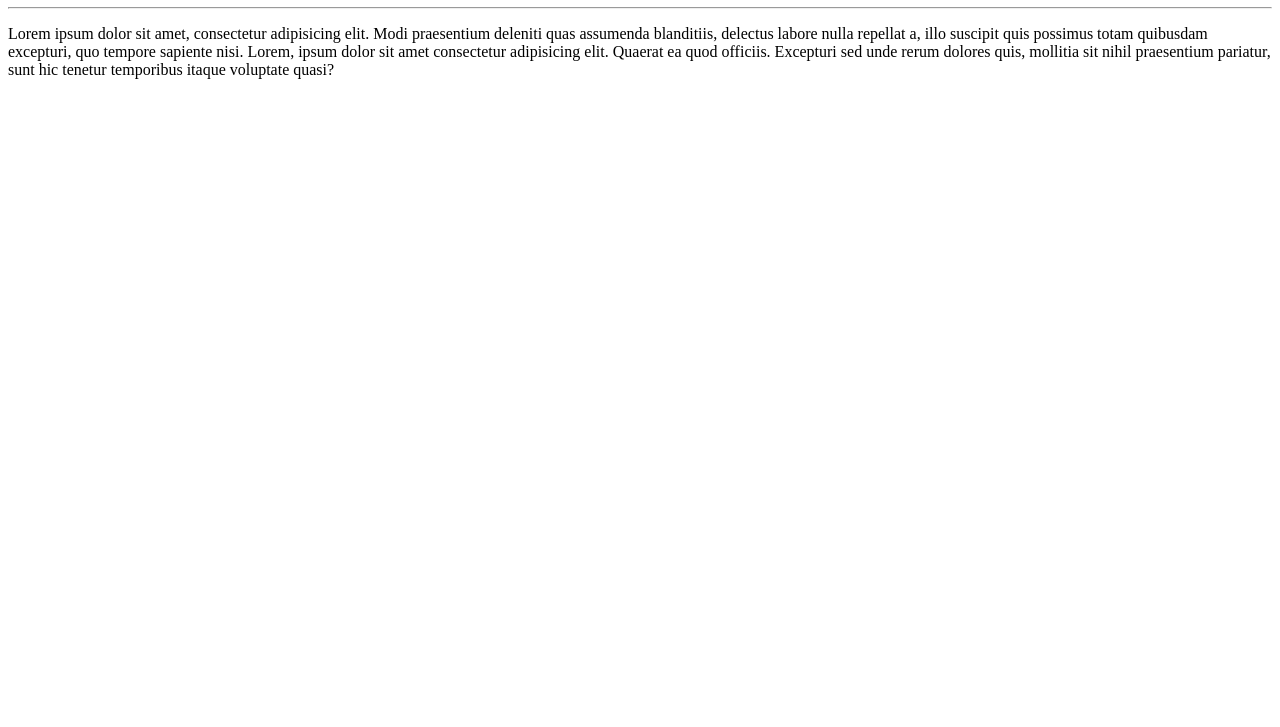
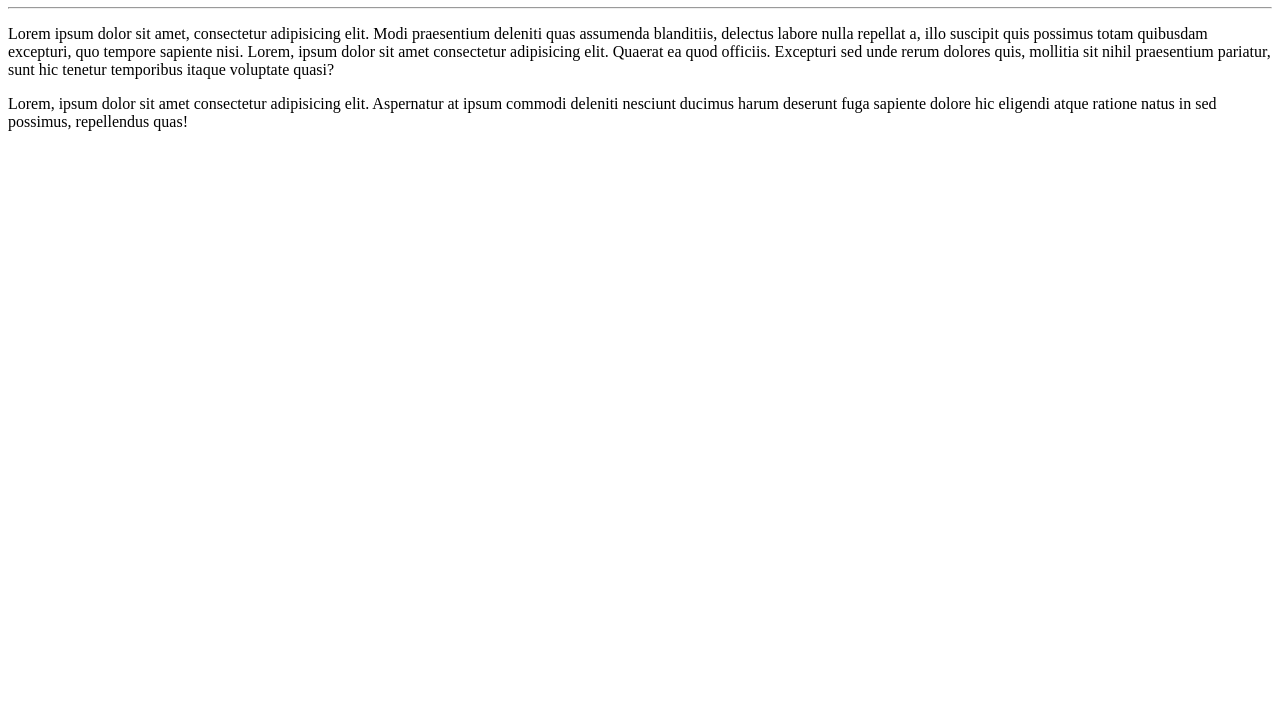
Before and after one commit to Gusta-12/Ola-Mundo, a plain HTML site: page site-exemplo/index.html in a window 1280 px wide. Shown: the part 73-800 px from the top of the page. Drawn offline with Linux system fonts and the light colour scheme.

Commit message:
adicionei um parágrafo

```diff
--- a/site-exemplo/index.html
+++ b/site-exemplo/index.html
@@ -9,5 +9,6 @@
     <h1>Olá, Mundo!</h1>
     <hr>
     <p>Lorem ipsum dolor sit amet, consectetur adipisicing elit. Modi praesentium deleniti quas assumenda blanditiis, delectus labore nulla repellat a, illo suscipit quis possimus totam quibusdam excepturi, quo tempore sapiente nisi. Lorem, ipsum dolor sit amet consectetur adipisicing elit. Quaerat ea quod officiis. Excepturi sed unde rerum dolores quis, mollitia sit nihil praesentium pariatur, sunt hic tenetur temporibus itaque voluptate quasi?</p>
+    <p>Lorem, ipsum dolor sit amet consectetur adipisicing elit. Aspernatur at ipsum commodi deleniti nesciunt ducimus harum deserunt fuga sapiente dolore hic eligendi atque ratione natus in sed possimus, repellendus quas!</p>
 </body>
 </html>
```
